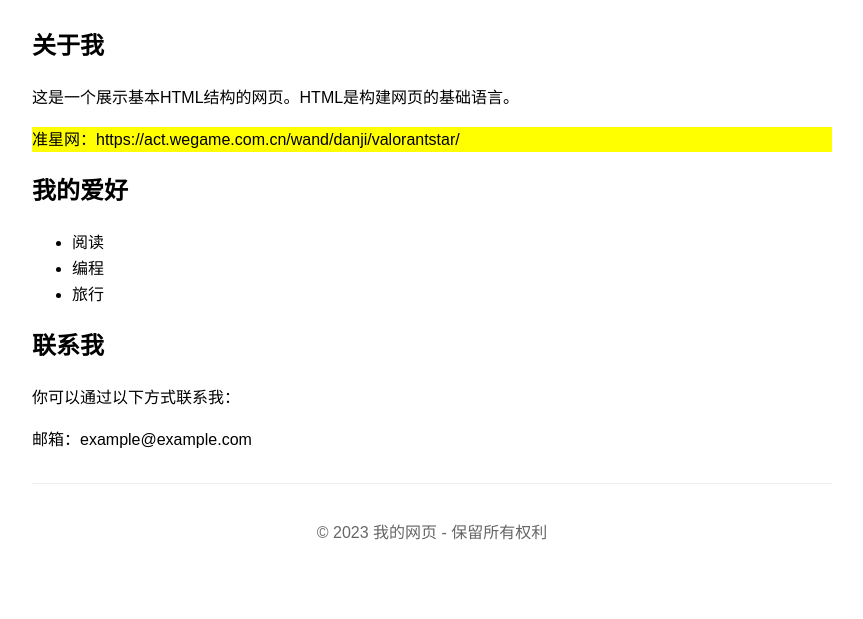
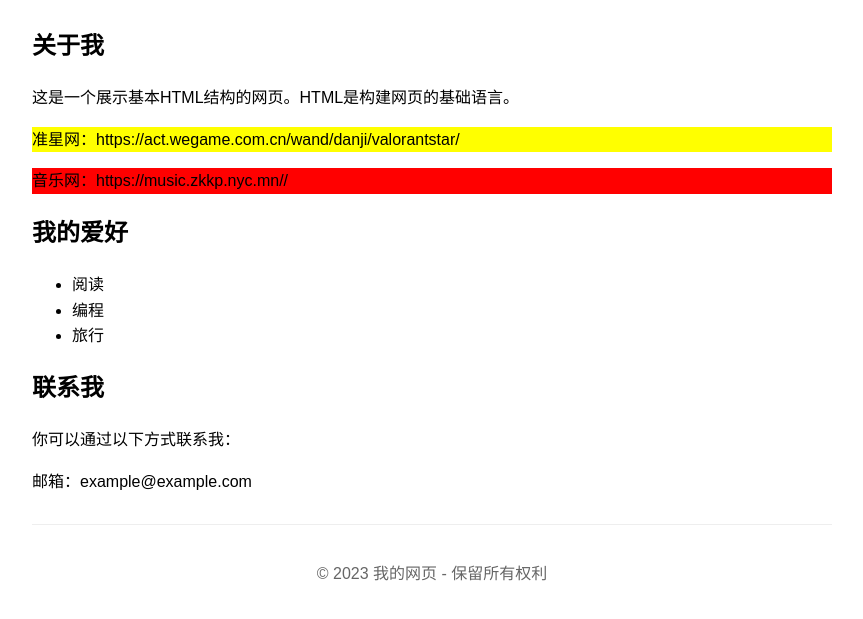
Before and after one commit to cookie-wuren/cookie-wuren.github.io, a plain HTML site: page index.html in a window 1280 px wide. Shown: the part 143-762 px from the top of the page, without its empty margins (208-1071 px from the left). Drawn offline with Linux system fonts and the light colour scheme.

Commit message:
music setting

```diff
--- a/index.html
+++ b/index.html
@@ -37,6 +37,7 @@
         <h2>关于我</h2>
 	<p>这是一个展示基本HTML结构的网页。HTML是构建网页的基础语言。</p>
 	<p style="background-color: yellow;">准星网：https://act.wegame.com.cn/wand/danji/valorantstar/</p>
+	<p style="background-color: red;">音乐网：https://music.zkkp.nyc.mn//</p>
 
 
         <h2>我的爱好</h2>
```
